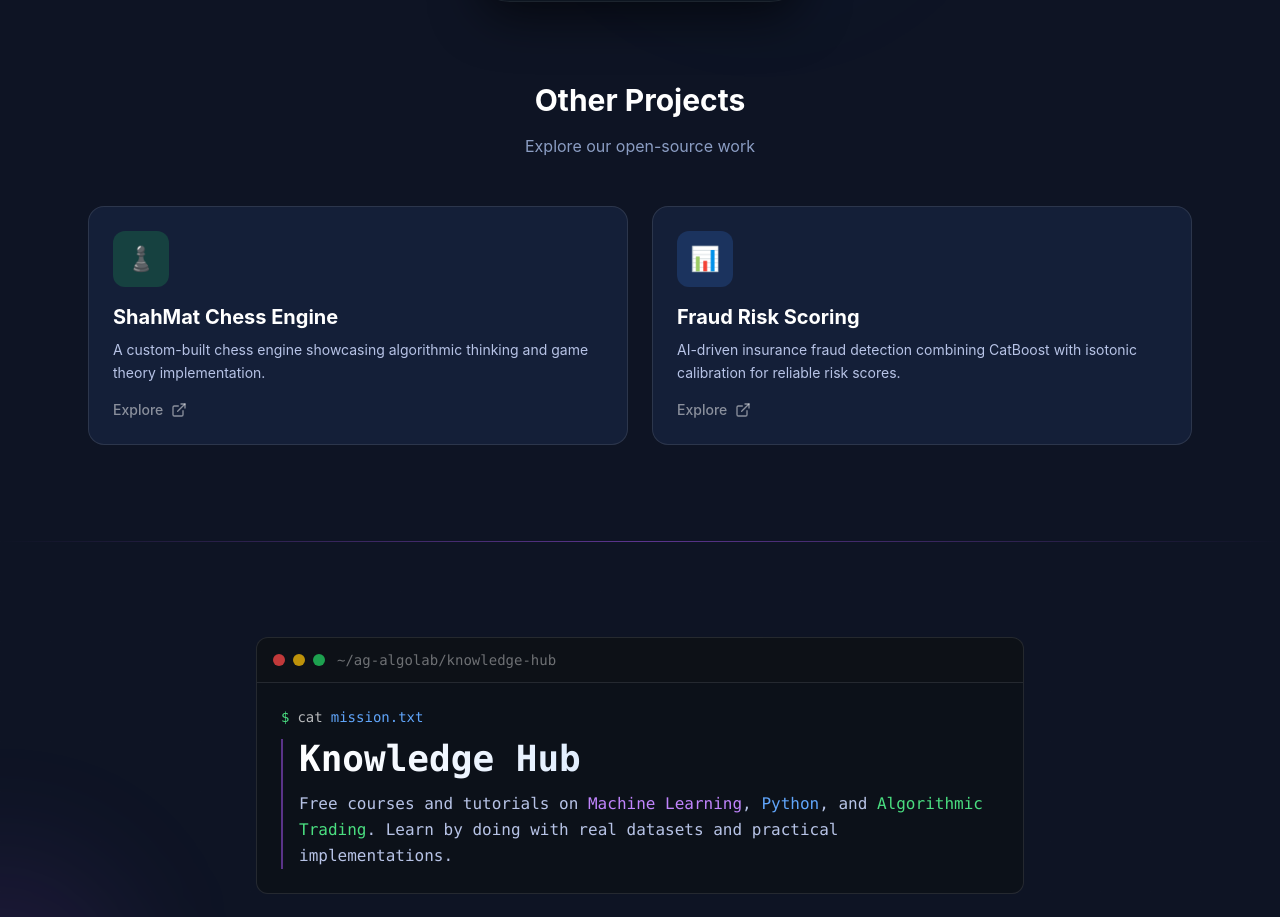
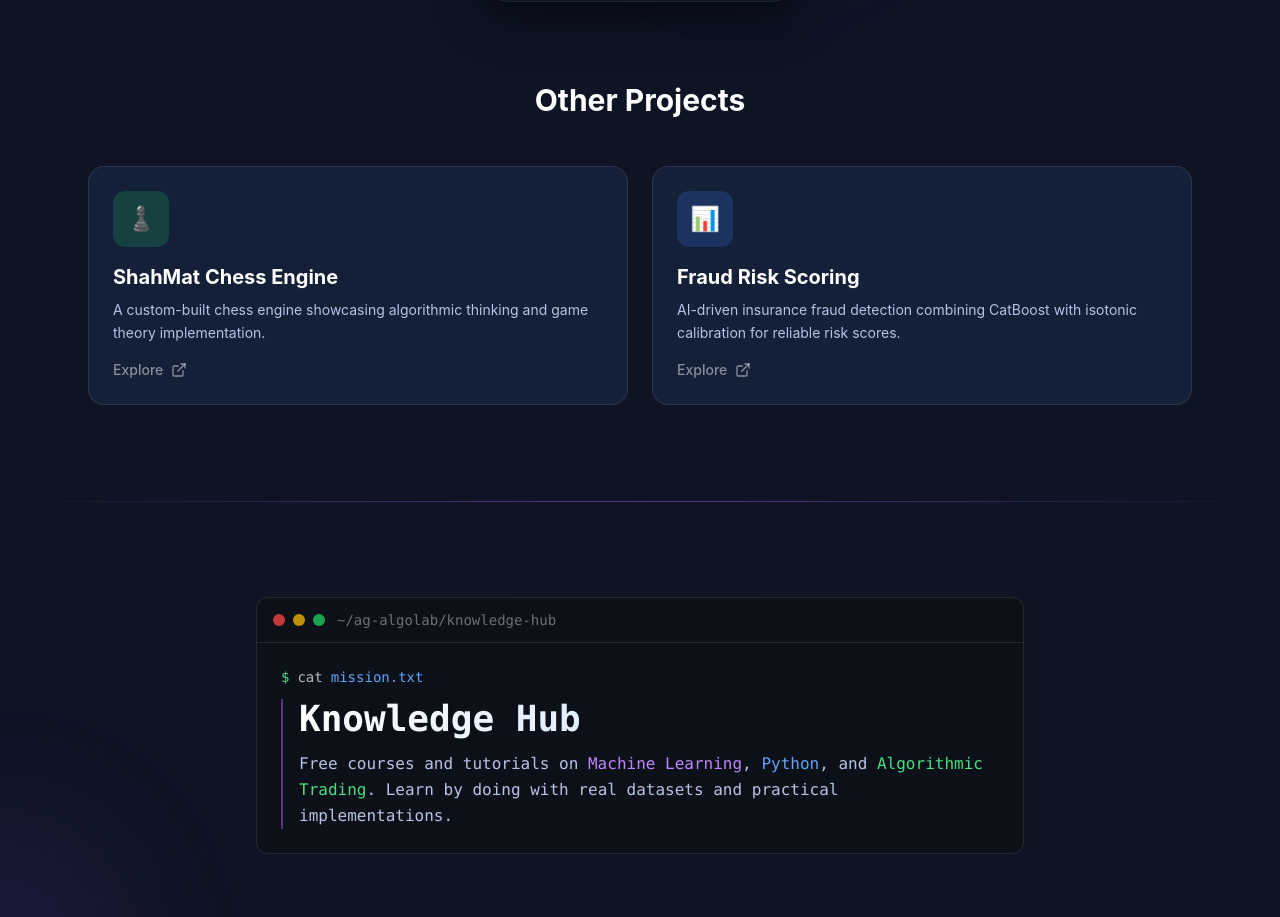
Before and after one commit to ag-algolab/ag-algolab.github.io, a React (Vite) app: page / in a window 1280 px wide. Shown: the part 3000-3917 px from the top of the page. Built offline with nearby package versions, Linux system fonts and the light colour scheme.

Commit message:
Update App.jsx

```diff
--- a/src/App.jsx
+++ b/src/App.jsx
@@ -841,9 +841,6 @@ function Home() {
               <h3 className="text-2xl md:text-3xl font-bold text-white mb-4">
                 Other Projects
               </h3>
-              <p className="text-[#8b9dc3]">
-                Explore our open-source work
-              </p>
             </motion.div>
 
             <div className="grid md:grid-cols-2 gap-6">
```
